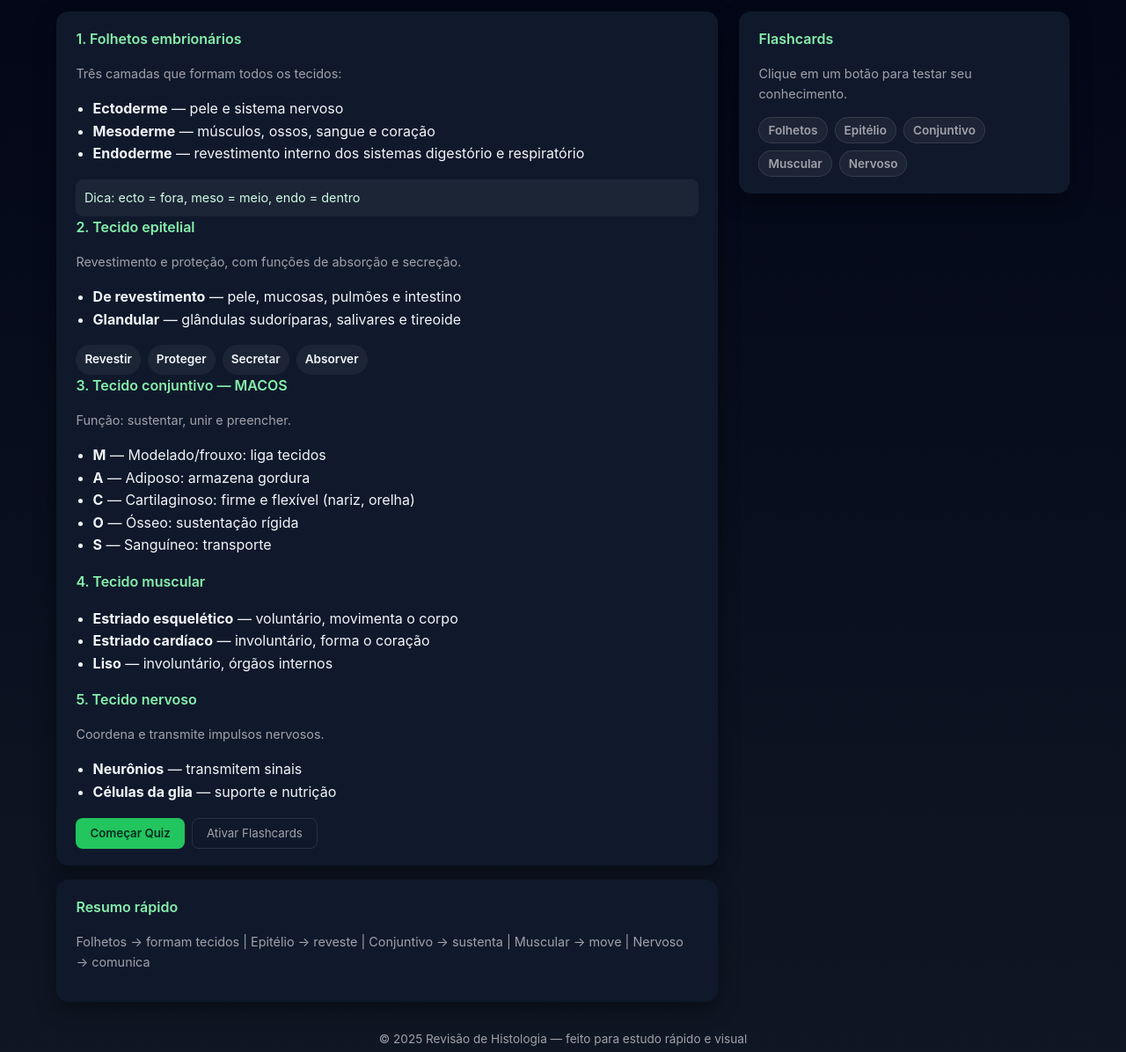
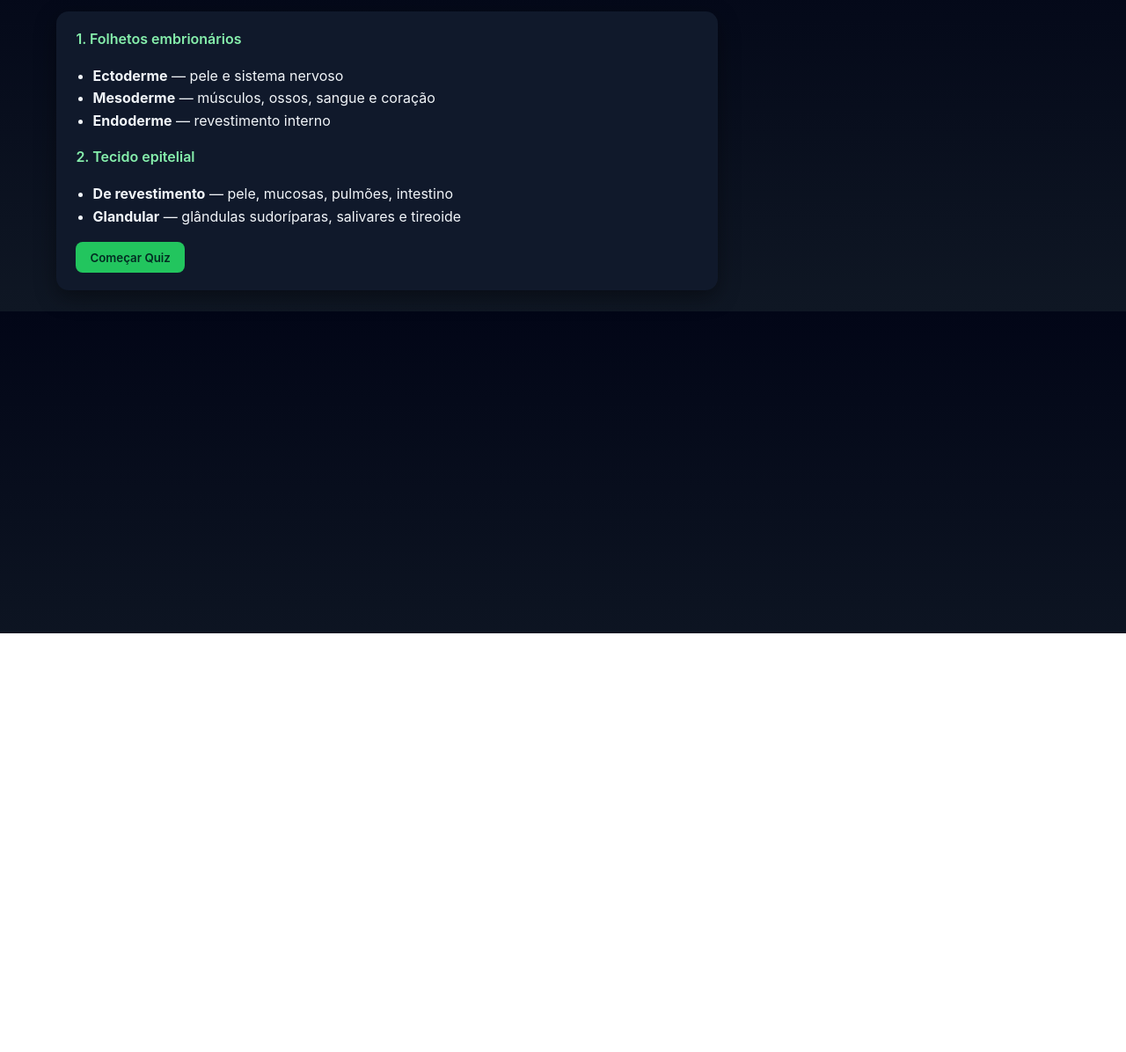
Before and after one commit to Alphton/estude-biologia-histologia, a plain HTML site: page index.html in a window 1280 px wide. Shown: the part 80-1276 px from the top of the page at 88% size. After the commit the page ends 800 px from the top, so only its background shows below. Drawn offline with Linux system fonts and the light colour scheme.

Commit message:
Update index.html

```diff
--- a/index.html
+++ b/index.html
@@ -17,96 +17,32 @@
     <main>
       <section class="card">
         <div id="content">
-            <!-- CONTEÚDO PRINCIPAL -->
           <div class="topic" id="folhetos">
             <div class="section-title">1. Folhetos embrionários</div>
-              <p class="small">Três camadas que formam todos os tecidos:</p>
             <ul>
               <li><b>Ectoderme</b> — pele e sistema nervoso</li>
               <li><b>Mesoderme</b> — músculos, ossos, sangue e coração</li>
-                <li><b>Endoderme</b> — revestimento interno dos sistemas digestório e respiratório</li>
+              <li><b>Endoderme</b> — revestimento interno</li>
             </ul>
-              <div class="mnemonic">Dica: ecto = fora, meso = meio, endo = dentro</div>
           </div>
 
           <div class="topic" id="epitelio">
             <div class="section-title">2. Tecido epitelial</div>
-              <p class="small">Revestimento e proteção, com funções de absorção e secreção.</p>
             <ul>
-                <li><b>De revestimento</b> — pele, mucosas, pulmões e intestino</li>
+              <li><b>De revestimento</b> — pele, mucosas, pulmões, intestino</li>
               <li><b>Glandular</b> — glândulas sudoríparas, salivares e tireoide</li>
             </ul>
-              <div class="flash">
-                <div class="chip">Revestir</div><div class="chip">Proteger</div>
-                <div class="chip">Secretar</div><div class="chip">Absorver</div>
+          </div>
+
+          <button class="btn" id="start-quiz">Começar Quiz</button>
+        </div>
+
+        <div id="quiz-container" style="display:none;"></div>
+      </section>
+    </main>
   </div>
 </div>
 
-            <div class="topic" id="conjuntivo">
-              <div class="section-title">3. Tecido conjuntivo — MACOS</div>
-              <p class="small">Função: sustentar, unir e preencher.</p>
-              <ul>
-                <li><b>M</b> — Modelado/frouxo: liga tecidos</li>
-                <li><b>A</b> — Adiposo: armazena gordura</li>
-                <li><b>C</b> — Cartilaginoso: firme e flexível (nariz, orelha)</li>
-                <li><b>O</b> — Ósseo: sustentação rígida</li>
-                <li><b>S</b> — Sanguíneo: transporte</li>
-              </ul>
-            </div>
-
-            <div class="topic" id="muscular">
-              <div class="section-title">4. Tecido muscular</div>
-              <ul>
-                <li><b>Estriado esquelético</b> — voluntário, movimenta o corpo</li>
-                <li><b>Estriado cardíaco</b> — involuntário, forma o coração</li>
-                <li><b>Liso</b> — involuntário, órgãos internos</li>
-              </ul>
-            </div>
-
-            <div class="topic" id="nervoso">
-              <div class="section-title">5. Tecido nervoso</div>
-              <p class="small">Coordena e transmite impulsos nervosos.</p>
-              <ul>
-                <li><b>Neurônios</b> — transmitem sinais</li>
-                <li><b>Células da glia</b> — suporte e nutrição</li>
-              </ul>
-            </div>
-
-            <div style="display:flex;gap:8px;flex-wrap:wrap;margin-top:12px;">
-              <button class="btn" id="start-quiz">Começar Quiz</button>
-              <button class="btn-ghost" id="flash-toggle">Ativar Flashcards</button>
-            </div>
-          </div>
-
-          <!-- CONTAINER DO QUIZ -->
-          <div id="quiz-container" style="display:none;"></div>
-
-        </section>
-
-        <section class="card" style="margin-top:1rem;">
-          <div class="section-title">Resumo rápido</div>
-          <p class="small">Folhetos → formam tecidos | Epitélio → reveste | Conjuntivo → sustenta | Muscular → move | Nervoso → comunica</p>
-        </section>
-      </main>
-
-      <aside>
-        <div class="card">
-          <div class="section-title">Flashcards</div>
-          <p class="small">Clique em um botão para testar seu conhecimento.</p>
-          <div style="display:flex;flex-wrap:wrap;gap:8px;">
-            <button class="btn-ghost chip" data-card="folhetos">Folhetos</button>
-            <button class="btn-ghost chip" data-card="epitelio">Epitélio</button>
-            <button class="btn-ghost chip" data-card="conjuntivo">Conjuntivo</button>
-            <button class="btn-ghost chip" data-card="muscular">Muscular</button>
-            <button class="btn-ghost chip" data-card="nervoso">Nervoso</button>
-          </div>
-          <div id="card-view"></div>
-        </div>
-      </aside>
-    </div>
-    <footer>© 2025 Revisão de Histologia — feito para estudo rápido e visual</footer>
-  </div>
-
-  <script src="script.js" defer></script>
+<script src="script.js"></script>
 </body>
 </html>
```
Lines whose indentation alone changed are shown as unchanged.
